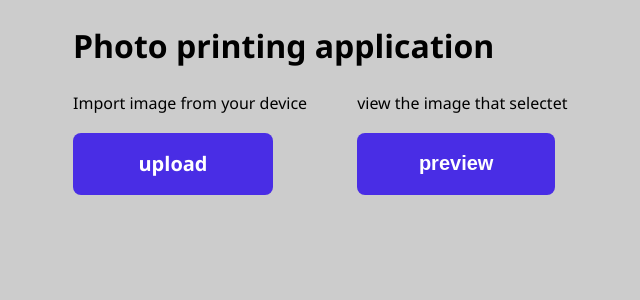
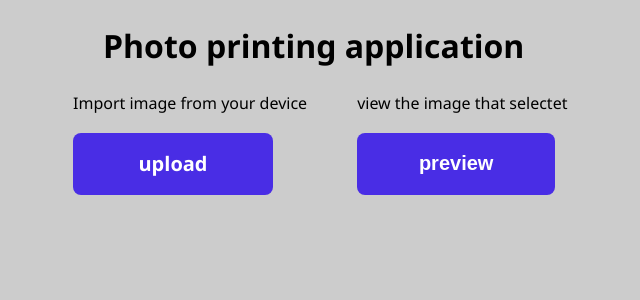
Before and after one commit to ArashAmmarlooi/canvasImageCroper, a React app: page / in a window 1280 px wide. Shown: the top 300 px of the page, without its empty margins (311-951 px from the left). Built offline with nearby package versions, Linux system fonts and the light colour scheme.

Commit message:
update project

```diff
--- a/src/component/fileComp.js
+++ b/src/component/fileComp.js
@@ -38,7 +38,7 @@ const Filecomp = ({ fileSelector, editorCanvas }) => {
   return (
     <div>
       <div className={styles.header}>
-        <h1>Photo printing application</h1>
+        <h1 style={{marginLeft: '30px'}}>Photo printing application</h1>
         <div className={styles.inputDiv}>
           <div className={styles.inputCont}>
             <p>Import image from your device</p>
```
